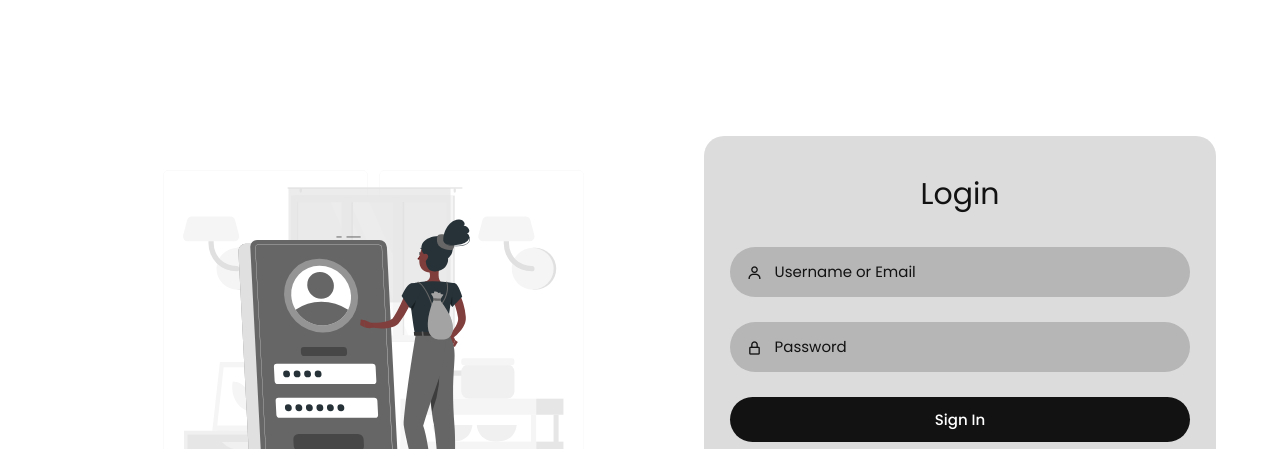
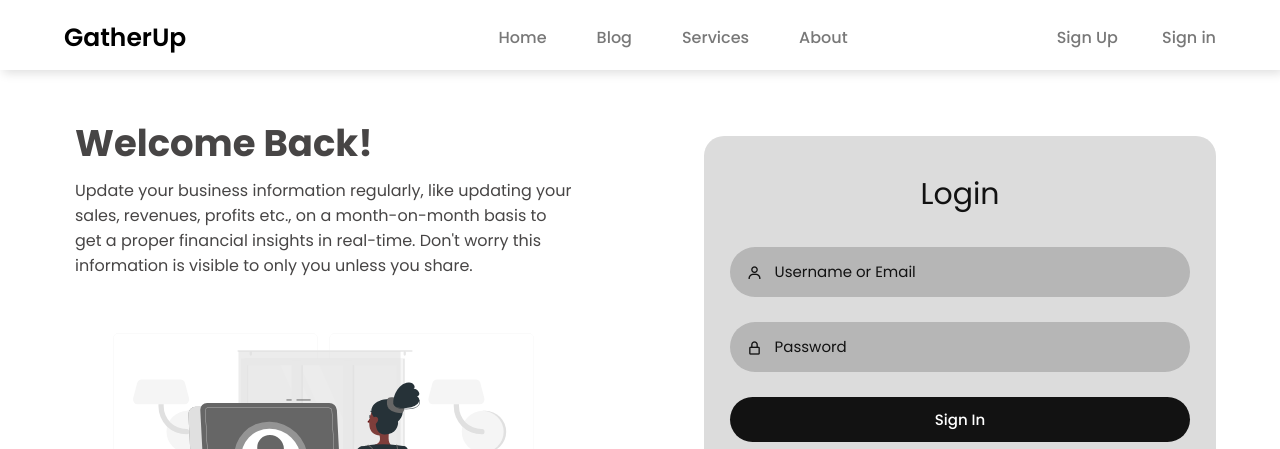
Before and after one commit to harshrajdixit/gather-up, a plain HTML site: page signin.html in a window 1280 px wide. Shown: the top 449 px of the page. Drawn offline with nearby package versions, Linux system fonts and the light colour scheme.

Commit message:
new version

```diff
--- a/registraion.css
+++ b/registraion.css
@@ -27,6 +27,108 @@ body {
 
 } */
 
+.nav {
+    position: fixed;
+    top: 0;
+    display: flex;
+    justify-content: space-around;
+    flex-wrap: wrap;
+    width: 100%;
+    height: 70px;
+    line-height: 75px;
+    box-shadow: 3px 3px 10px #dedede;
+    /* background-color: #153448; */
+    /* background-color: #121212; */
+    background-color: #ffff;
+    z-index: 100;
+    /* border: 2px solid red; */
+}
+
+.nav-logo p {
+    position: absolute;
+    /* color: white; */
+    color: #000000;
+    font-size: 25px;
+    font-weight: 600;
+    /* border: 2px solid rgb(0, 255, 72); */
+    /* margin-right: 5%; */
+    left: 5%;
+    /* margin-left: 0px; */
+}
+
+.nav-menu ul {
+    display: flex;
+    position: absolute;
+    left: 37%;
+}
+
+.nav-menu ul .mob_li {
+    display: none;
+}
+
+.nav-menu ul li {
+    list-style-type: none;
+}
+
+.nav-menu ul li .link {
+    text-decoration: none;
+    font-weight: 500;
+    /* color: #fff; */
+    color: #787878;
+    padding-bottom: 15px;
+    margin: 0 25px;
+}
+
+.link:hover,
+.active {
+    border-bottom: 2px solid #787878;
+    /* border-bottom: 2px solid #fff; */
+}
+
+.nav-button {
+    position: absolute;
+    right: 5%;
+}
+
+.nav-button .btn {
+
+    /* width: 130px; */
+    margin-left: 40px;
+
+    font-size: 16px;
+
+    height: 40px;
+    font-weight: 500;
+    background-color: transparent;
+    /* color: #fff; */
+    color: #787878;
+    border: none;
+    /* border-radius: 30px; */
+    cursor: pointer;
+    /* transition: .3s ease; */
+}
+
+.btn:hover {
+    border-bottom: 2px solid #787878;
+    /* border-bottom: 2px solid white; */
+}
+
+#registerBtn {
+    margin-left: 15px;
+    /* visibility: hidden; */
+}
+
+.btn.white-btn {
+    background: rgba(255, 255, 255, 0.7);
+}
+
+.btn.btn.white-btn:hover {
+    background: rgba(255, 255, 255, 0.5);
+}
+
+.nav-menu-btn {
+    display: none;
+}
 
 
 .illustration{
@@ -35,10 +137,20 @@ body {
     margin-left: 125px;
 }
 
+.illu-quoat-heading{
+    color: #474545;
+    font-size: 37px;
+    margin-bottom: 7px;
+    font-weight: 800;
+}
+
+.illu-quoat-para{
+    color: #474545;
+}
 .login-container {
     position: absolute;
     left: 55%;
-    top: 2%;
+    top: 13%;
     /* bottom: 2%; */
   margin: auto;
   margin-bottom: 10p;
@@ -172,8 +284,12 @@ header {
 
 
 @media only screen and (max-width: 786px) {
+    .nav{
+        display: none;
+    }
     .nav-button {
         display: none;
+
     }
     .illustration{
 
@@ -217,6 +333,7 @@ header {
 }
 
 @media only screen and (max-width: 540px) {
+
     .wrapper {
         min-height: 100vh;
     }
@@ -291,6 +408,9 @@ header {
 /*------------------------------------ responsive for ipad air----------------------------------------- */
 
 @media (width: 820px) {
+    .nav{
+        display: none;
+    }
     .illustration{
 
         display: none;
@@ -318,6 +438,9 @@ header {
 /*------------------------------------ responsive for ipad pro----------------------------------------- */
 
 @media (width: 1024px) {
+    .nav{
+        display: none;
+    }
     .illustration{
 
         display: none;
@@ -347,6 +470,9 @@ header {
 /*------------------------------------ responsive for surface pro 7----------------------------------------- */
 
 @media (width: 912px) {
+    .nav{
+        display: none;
+    }
 
   .illustration{
 
--- a/signin.css
+++ b/signin.css
@@ -27,13 +27,126 @@ body {
 
 } */
 
+.nav {
+    position: fixed;
+    top: 0;
+    display: flex;
+    justify-content: space-around;
+    flex-wrap: wrap;
+    width: 100%;
+    height: 70px;
+    line-height: 75px;
+    box-shadow: 3px 3px 10px #dedede;
+    /* background-color: #153448; */
+    /* background-color: #121212; */
+    background-color: #ffff;
+    z-index: 100;
+    /* border: 2px solid red; */
+}
+
+.nav-logo p {
+    position: absolute;
+    /* color: white; */
+    color: #000000;
+    font-size: 25px;
+    font-weight: 600;
+    /* border: 2px solid rgb(0, 255, 72); */
+    /* margin-right: 5%; */
+    left: 5%;
+    /* margin-left: 0px; */
+}
+
+.nav-menu ul {
+    display: flex;
+    position: absolute;
+    left: 37%;
+}
+
+.nav-menu ul .mob_li {
+    display: none;
+}
+
+.nav-menu ul li {
+    list-style-type: none;
+}
+
+.nav-menu ul li .link {
+    text-decoration: none;
+    font-weight: 500;
+    /* color: #fff; */
+    color: #787878;
+    padding-bottom: 15px;
+    margin: 0 25px;
+}
+
+.link:hover,
+.active {
+    border-bottom: 2px solid #787878;
+    /* border-bottom: 2px solid #fff; */
+}
+
+.nav-button {
+    position: absolute;
+    right: 5%;
+}
+
+.nav-button .btn {
+
+    /* width: 130px; */
+    margin-left: 40px;
+
+    font-size: 16px;
+
+    height: 40px;
+    font-weight: 500;
+    background-color: transparent;
+    /* color: #fff; */
+    color: #787878;
+    border: none;
+    /* border-radius: 30px; */
+    cursor: pointer;
+    /* transition: .3s ease; */
+}
+
+.btn:hover {
+    border-bottom: 2px solid #787878;
+    /* border-bottom: 2px solid white; */
+}
+
+#registerBtn {
+    margin-left: 15px;
+    /* visibility: hidden; */
+}
+
+.btn.white-btn {
+    background: rgba(255, 255, 255, 0.7);
+}
+
+.btn.btn.white-btn:hover {
+    background: rgba(255, 255, 255, 0.5);
+}
+
+.nav-menu-btn {
+    display: none;
+}
+
 
 .illustration{
     width: 500px;
     margin-top: 115px;
-    margin-left: 125px;
+    margin-left: 75px;
 }
 
+.illu-quoat-heading{
+    color: #474545;
+    font-size: 37px;
+    margin-bottom: 7px;
+    font-weight: 800;
+}
+
+.illu-quoat-para{
+    color: #474545;
+}
 
 .login-container {
     position: absolute;
@@ -179,6 +292,9 @@ header {
 
 
 @media only screen and (max-width: 786px) {
+    .nav{
+        display: none;
+    }
     .nav-button {
         display: none;
     }
@@ -277,6 +393,9 @@ header {
 /*------------------------------------ responsive for ipad mini----------------------------------------- */
 
 @media (width: 768px) {
+    .nav{
+        display: none;
+    }
     .login-container {
         /* position: absolute; */
         left: 5%;
@@ -298,6 +417,9 @@ header {
 /*------------------------------------ responsive for ipad air----------------------------------------- */
 
 @media (width: 820px) {
+    .nav{
+        display: none;
+    }
     .illustration{
 
         display: none;
@@ -325,6 +447,9 @@ header {
 /*------------------------------------ responsive for ipad pro----------------------------------------- */
 
 @media (width: 1024px) {
+    .nav{
+        display: none;
+    }
     .illustration{
 
         display: none;
@@ -354,6 +479,9 @@ header {
 /*------------------------------------ responsive for surface pro 7----------------------------------------- */
 
 @media (width: 912px) {
+    .nav{
+        display: none;
+    }
 
   .illustration{
 
--- a/signin.html
+++ b/signin.html
@@ -15,8 +15,39 @@
 
 <body>
   <div class="wrapper">
+    <nav class="nav">
+      <div class="nav-logo">
+        <p>GatherUp </p>
+      </div>
+      <div class="nav-menu" id="navMenu">
+        <ul>
+          <li><a href="index.html" class="link">Home</a></li>
+          <li><a href="#" class="link">Blog</a></li>
+          <li><a href="#" class="link">Services</a></li>
+          <li><a href="#" class="link">About</a></li>
+
+          <li class="mob_li"> <a href="registraion.html" class="mob_li_a">Sign Up</a></li>
+          <li class="mob_li"><a href="signin.html" class="mob_li_a">Sign in</a></li>
+        </ul>
+
+      </div>
+      <div class="nav-button">
+
+        <a href="registraion.html"><button class="btn" id="registerBtn harsh">Sign Up</button></a>
+        <a href="signin.html"><button class="btn" id="registerBtn harsh">Sign in</button></a>
+      </div>
+      <div class="nav-menu-btn">
+        <i class="bx bx-menu" onclick="myMenuFunction()"></i>
+      </div>
+
+    </nav>
+
 
     <div class="illustration">
+      <p class="illu-quoat-heading">Welcome Back!</p>
+      <p class="illu-quoat-para">Update your business information regularly, like updating your sales, revenues, profits
+        etc., on a month-on-month basis to get a proper financial insights in real-time. Don't worry this information is
+        visible to only you unless you share.</p>
       <img src="images\Login-rafiki.svg" alt="" width="">
 
 
```
Also changed, not shown: index.css (+10 -7 lines), index.html (+5 -4 lines), registraion.html (+31 -2 lines). Lines whose indentation alone changed are shown as unchanged.
